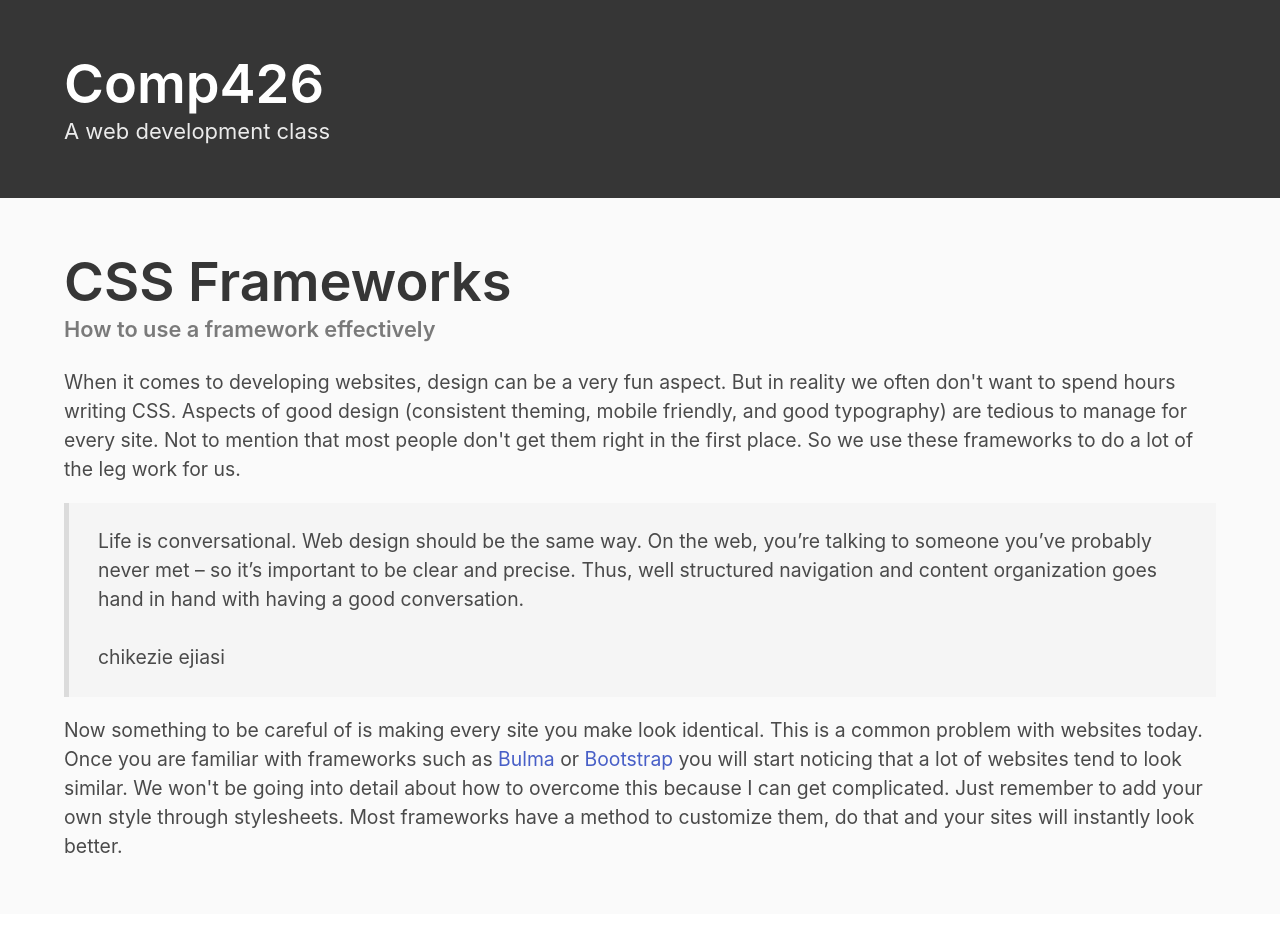
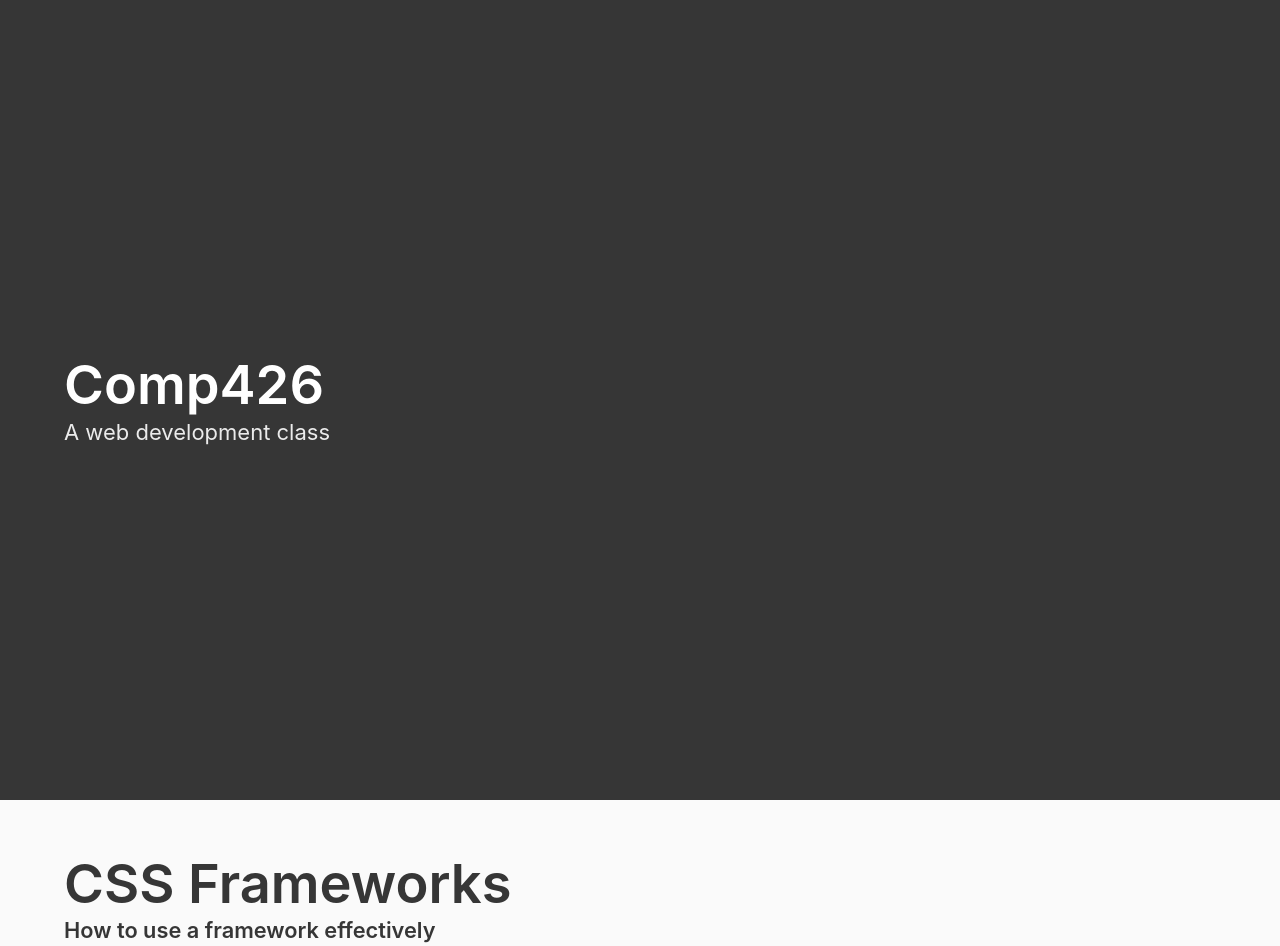
Before and after one commit to jdmar3-comp426/a02-scooperl, a website: page index.html in a window 1280 px wide. Shown: the top 946 px of the page. Drawn offline with nearby package versions, Linux system fonts and the light colour scheme; a web font is replaced by a local one.

Commit message:
Fixed hero

```diff
--- a/index.html
+++ b/index.html
@@ -9,7 +9,7 @@
     <title>Assignment 2</title>
 </head>
 <body>
-<section class="hero is-dark is-full-height">
+<section class="hero is-dark is-fullheight">
     <div class="hero-body">
         <div class="container">
             <h1 class="title">
@@ -25,7 +25,7 @@
     <div class="container">
         <div class="content">
             <h1 class="title">CSS Frameworks</h1>
-            <h5 class="subtitle has-text-grey">How to use a framework effectively</h5>
+            <h5 class="subtitle">How to use a framework effectively</h5>
             <p>
 	    	When it comes to developing websites, design can be a very fun aspect.
 		But in reality we often don't want to spend hours writing CSS.
@@ -74,7 +74,7 @@
         <hr>
         <div class="content has-text-right">
             <h1 class="title has-text-weight-light">Consistency is Key</h1>
-            <h5 class="subtitle has-text-grey has-text-weight-light">Elements on a web page should be related and follow the same theme</h5>
+            <h5 class="subtitle has-text-grey has-text-weight-light has-text-grey">Elements on a web page should be related and follow the same theme</h5>
             <p>
 	    	So content that goes together should have a stylistic (color/size/background/container) relationship.
 	    </p>
```
